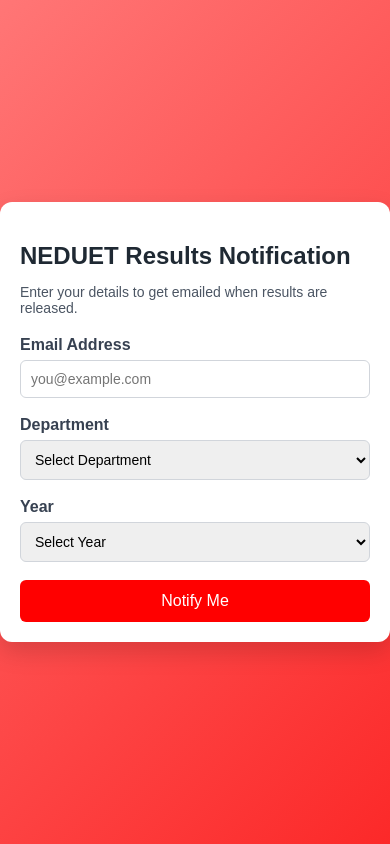
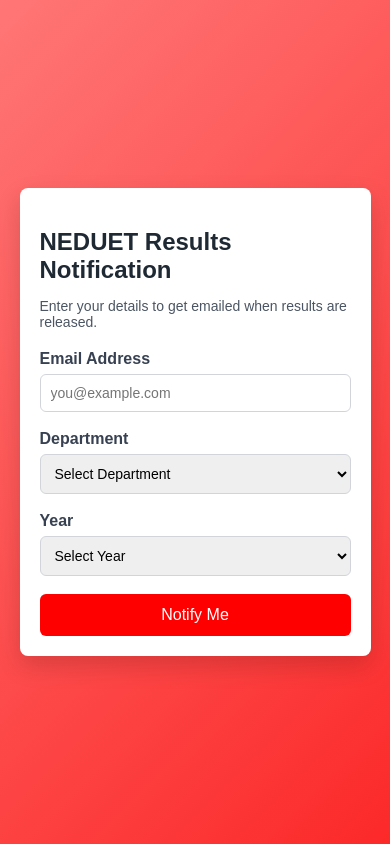
Before and after one commit to muhammadrafayasif/ned-result-notifier, a React (Vite) app in the folder frontend/: page / in a window 390 px wide. Built offline with nearby package versions, Linux system fonts and the light colour scheme.

Commit message:
[chore] Improved UI for mobile devices

```diff
--- a/frontend/src/App.css
+++ b/frontend/src/App.css
@@ -15,9 +15,9 @@
 .results-form {
   background: #ffffff;
   padding: 20px;
-  width: 100%;
-  max-width: 420px;
-  border-radius: 12px;
+  width: 90%;
+  max-width: 480px;
+  border-radius: 8px;
   box-shadow: 0 10px 25px rgba(0, 0, 0, 0.15);
 }
 
```
